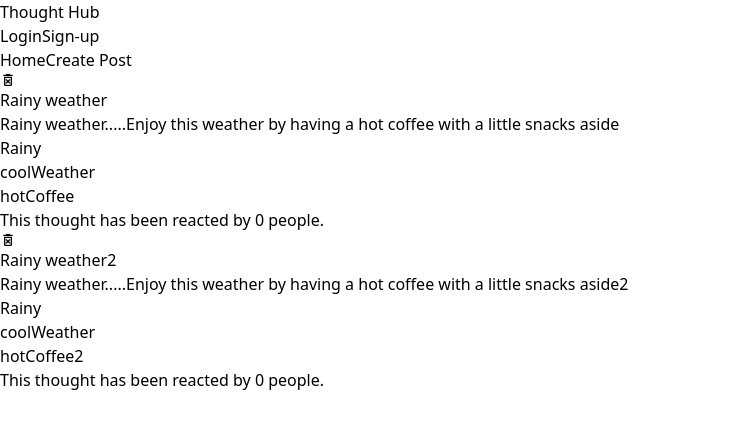
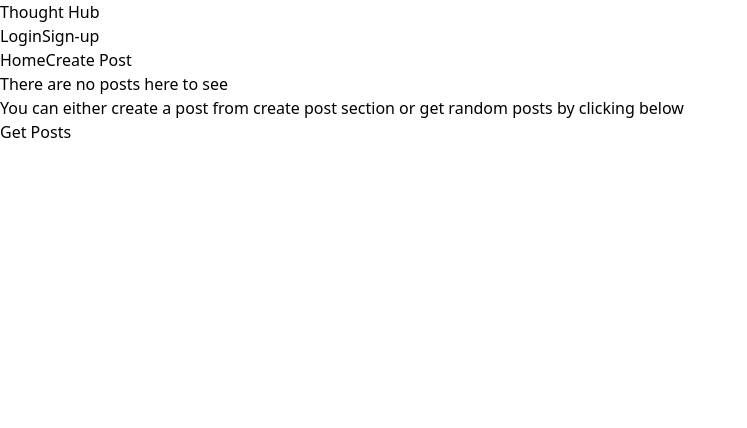
Before and after one commit to Hithaish2001/Thought_Hub, a React (Vite) app: page / in a window 1280 px wide. Shown: the top 428 px of the page, without its empty margins (0-747 px from the left). Built offline with nearby package versions, Linux system fonts and the light colour scheme.

Commit message:
Worked on Dummy API

```diff
--- a/src/Context_Store/post_context_store.jsx
+++ b/src/Context_Store/post_context_store.jsx
@@ -4,24 +4,28 @@ import { createContext, useReducer } from "react";
 export const Post_Context = createContext({
     postList : [],
     addPost: ()=>{},
-    deletePost: ()=>{}
+    deletePost: ()=>{},
+    fetchMorePosts: ()=>{}
 })
 
 const postReducerFunc=(currPost, action)=>{
     let postArray = currPost
     if (action.type === "DELETE_POST") {
         postArray = currPost.filter((items)=> items.id !== action.payload.postId)
-    } else if(action.type === "ADD_POST"){
+    }
+    else if(action.type === "FETCH_POSTS"){
+        postArray = action.payload.posts;
+    }
+    else if(action.type === "ADD_POST"){
         postArray = [action.payload,...currPost]
     }
     return postArray;
 }
 
 const Post_Context_Provider = ({children})=>{
-    const [postList, dispatchPostList] = useReducer(postReducerFunc, DEFAULT_DATA)
+    const [postList, dispatchPostList] = useReducer(postReducerFunc, [])
 
     const addPost=(UserID,PostTitle,PostContent,Reactions,Tags)=>{
-        console.log(`${UserID},${PostTitle},${PostContent},${Reactions},${Tags}`);
         dispatchPostList({
             type: "ADD_POST",
             payload: {
@@ -43,27 +47,21 @@ const Post_Context_Provider = ({children})=>{
         })
     }
 
+    const fetchMorePosts = (posts) =>{
+        dispatchPostList({
+            type: "FETCH_POSTS",
+            payload:{
+                posts
+            }
+
+        })
+    }
+
     return (
-        <Post_Context.Provider value={{postList,addPost,deletePost}}>
+        <Post_Context.Provider value={{postList,addPost,deletePost,fetchMorePosts}}>
             {children}
         </Post_Context.Provider>
     )
 }
 
 export default Post_Context_Provider;
-
-const DEFAULT_DATA = [{
-        id: "1",
-        title: "Rainy weather",
-        body: "Rainy weather.....Enjoy this weather by having a hot coffee with a little snacks aside",
-        reactions: 0,
-        userId: "mansoonRider",
-        tags: ["Rainy","coolWeather","hotCoffee"] },
-    {
-        id: "2",
-        title: "Rainy weather2",
-        body: "Rainy weather.....Enjoy this weather by having a hot coffee with a little snacks aside2",
-        reactions: 0,
-        userId: "mansoonRider",
-        tags: ["Rainy","coolWeather","hotCoffee2"]
-    }]
--- /dev/null
+++ b/src/components/EmptyMessage.jsx
@@ -0,0 +1,22 @@
+import React, { useContext } from 'react'
+import { Post_Context } from '../Context_Store/post_context_store';
+
+const EmptyMessage = () => {
+    const {fetchMorePosts} = useContext(Post_Context)
+    const handleFetchButton = ()=>{
+        fetch('https://dummyjson.com/posts')
+        .then(res => res.json())
+        .then(postsVal => fetchMorePosts(postsVal.posts));
+    }
+  return (
+    <>
+        <div className='flex flex-col items-center text-lg my-28'>
+            <p>There are no posts here to see</p>
+            <p>You can either create a post from create post section or get random posts by clicking below </p>
+            <button onClick={handleFetchButton} className='bg-[#3b61ae] text-white mt-8 py-1 px-4 text-md rounded'>Get Posts</button>
+        </div>
+    </>
+  )
+}
+
+export default EmptyMessage
--- a/src/components/createPost.jsx
+++ b/src/components/createPost.jsx
@@ -20,6 +20,11 @@ const createPost = () => {
 
     addPost(UserID,PostTitle,PostContent,Reactions,Tags);
 
+    UserID.current.value = "";
+    PostTitle.current.value = "";
+    PostContent.current.value = "";
+    Reactions.current.value = "";
+    Tags.current.value = "";
   }
 
   return (
--- a/src/components/postCardList.jsx
+++ b/src/components/postCardList.jsx
@@ -1,11 +1,13 @@
 import { useContext } from 'react'
 import PostCard from './postCard'
 import { Post_Context } from '../Context_Store/post_context_store'
+import EmptyMessage from './EmptyMessage'
 
 const postCardList = () => {
   const {postList} = useContext(Post_Context)
   return (
     <>
+        {postList.length === 0 && <EmptyMessage/>}
         <div className="space-y-20">
           {postList.map((item)=>(<PostCard key={item.id} postProp={item}/>))}
         </div>
```
